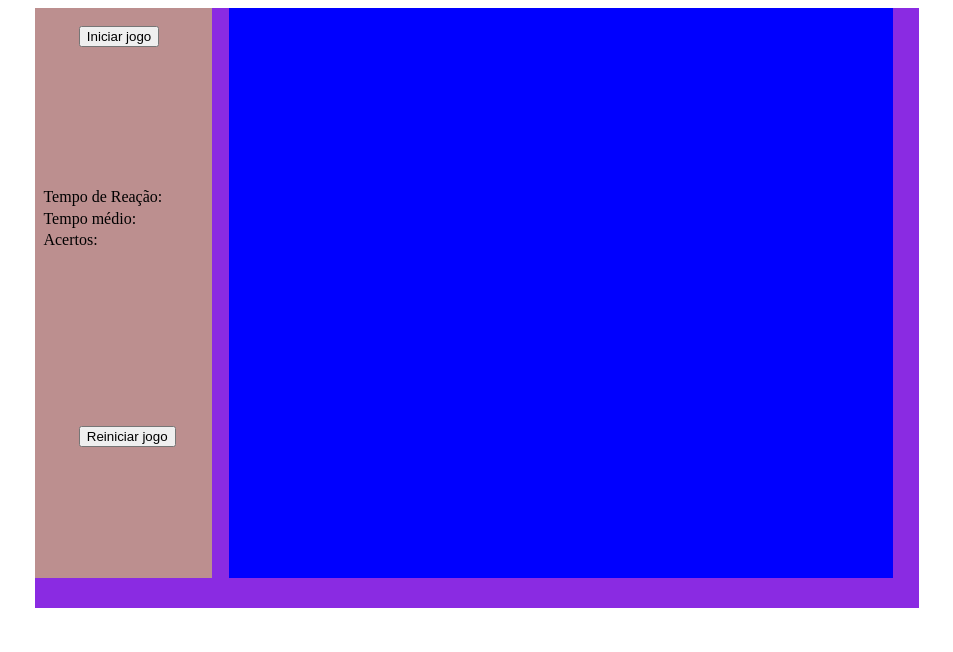
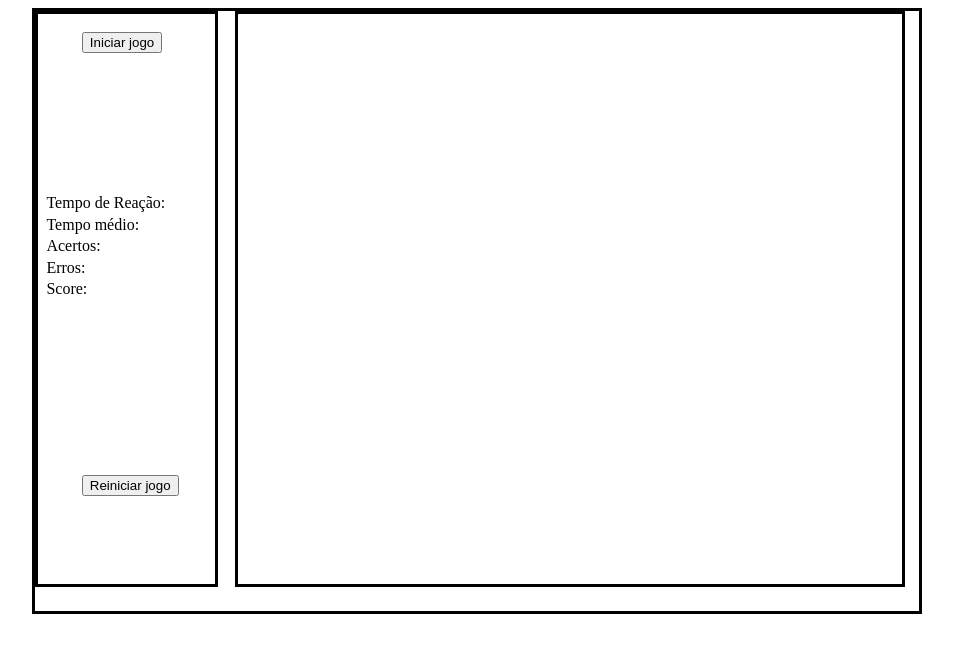
Before and after one commit to Lucas-Felipe/projeto-reacao-humana, an Angular app: page / in a window 1280 px wide. Shown: the top 652 px of the page, without its empty margins (163-1116 px from the left). Built offline with nearby package versions, Linux system fonts and the light colour scheme.

Commit message:
jogo funcionando. Faltando: resetar jogo, fazer jogo contar rounds e ter limite até 10 rounds, fazer jogo passar pro próximo round caso demore demais.

```diff
--- a/src/app/divmain/divmain.component.html
+++ b/src/app/divmain/divmain.component.html
@@ -16,6 +16,12 @@
       <div id="divacertos">
         <label id="acertos">Acertos: </label>
       </div>
+      <div id="diverros">
+        <label id="erros">Erros: </label>
+      </div>
+      <div id="divscore">
+        <label id="score">Score: </label>
+      </div>
     </div>
 
      <div id="divreiniciar">
--- a/src/app/divmain/divmain.component.scss
+++ b/src/app/divmain/divmain.component.scss
@@ -1,5 +1,8 @@
 #divmain{
-  background-color: blueviolet;
+  // background-color: blueviolet;
+  border-style: solid;
+  border-width: 1%;
+  border-color: black;
   width: 70%;
   height: 600px;
   margin: 0 auto;
@@ -38,7 +41,10 @@
 }
 
 #divmenu{
-  background-color: rosybrown;
+  // background-color:ivory;
+  border-style: solid;
+  border-width: 1%;
+  border-color: black;
   width: 20%;
   height: 95%;
   float: left;
@@ -46,7 +52,10 @@
 }
 
 #divjogo{
-  background-color: blue;
+  // background-color:cornsilk;
+  border-style: solid;
+  border-width: 1%;
+  border-color: black;
   width: 75%;
   height: 95%;
   margin-left: 2%;
@@ -70,6 +79,16 @@
 }
 
 #divacertos{
+  margin-bottom: 2%;
+  margin-left: 5%;
+}
+
+#diverros{
+  margin-bottom: 2%;
+  margin-left: 5%;
+}
+
+#divscore{
   margin-bottom: 100%;
   margin-left: 5%;
 }
--- a/src/app/divmain/divmain.component.ts
+++ b/src/app/divmain/divmain.component.ts
@@ -1,6 +1,5 @@
-import { createOfflineCompileUrlResolver } from '@angular/compiler';
+
 import { Component, HostListener, OnInit } from '@angular/core';
-import {ViewChild, ElementRef} from '@angular/core';
 @Component({
   selector: 'app-divmain',
   templateUrl: './divmain.component.html',
@@ -13,17 +12,21 @@ export class DivmainComponent implements OnInit {
   tempofinal?:number;
   acertos?:number;
   tempototal?:number;
+  erros?:number;
+  score?:number;
 
   @HostListener('document:keydown', ['$event'])
   handleKeyboardEvent(event: KeyboardEvent): void {
+    this.tempofinal=Date.now();
     this.tecla=event.keyCode;
-    if (this.tecla==this.aux) {
+
+    if (this.tecla==this.aux){
       this.acertos=this.acertos!+1;
-      this.tempofinal=Date.now();
-      this.AtualizaTempo();
-    }else
-      this.RecarregaBola();
-
+    }else{
+      this.erros=this.erros!+1;
+    }
+    this.imprimeTempo();
+    this.Desenhabola();
   }
 
   constructor() { }
@@ -35,6 +38,8 @@ export class DivmainComponent implements OnInit {
     this.tecla=0;
     this.tempoinicial=0;
     this.tempofinal=0;
+    this.erros=0;
+    this.score=0;
   }
 
   Desenhabola(){
@@ -46,9 +51,8 @@ export class DivmainComponent implements OnInit {
 
       circulo.setAttribute("id", "circulo"+this.aux);
       circulo.setAttribute("class","circuloamarelo");
-      circulo.style.left = `${x}px`;
-      circulo.style.top = `${y}px`;
-      circulo.style.margin = "100px";
+      circulo.style.marginLeft = `${x}px`;
+      circulo.style.marginTop = `${y}px`;
       circulo.style.backgroundColor = "yellow";
       circulo.style.width = "60px";
       circulo.style.height= "60px";
@@ -57,11 +61,10 @@ export class DivmainComponent implements OnInit {
     }else if(this.aux==1){
 
       circulo.setAttribute("id", "circulo"+this.aux);
-      circulo.setAttribute("class","circulolaranja");
-      circulo.style.left = `${x}px`;
-      circulo.style.top = `${y}px`;
-      circulo.style.margin = "100px";
-      circulo.style.backgroundColor = "orange";
+      circulo.setAttribute("class","circuloazul");
+      circulo.style.marginLeft = `${x}px`;
+      circulo.style.marginTop = `${y}px`;
+      circulo.style.backgroundColor = "blue";
       circulo.style.width = "60px";
       circulo.style.height= "60px";
       circulo.style.borderRadius= "30px";
@@ -70,9 +73,8 @@ export class DivmainComponent implements OnInit {
 
       circulo.setAttribute("id", "circulo"+this.aux);
       circulo.setAttribute("class","circuloverde");
-      circulo.style.left = `${x}px`;
-      circulo.style.top = `${y}px`;
-      circulo.style.margin = "100px";
+      circulo.style.marginLeft = `${x}px`;
+      circulo.style.marginTop = `${y}px`;
       circulo.style.backgroundColor = "green";
       circulo.style.width = "60px";
       circulo.style.height= "60px";
@@ -82,9 +84,8 @@ export class DivmainComponent implements OnInit {
 
       circulo.setAttribute("id", "circulo"+this.aux);
       circulo.setAttribute("class","circulovermelho");
-      circulo.style.left = `${x}px`;
-      circulo.style.top = `${y}px`;
-      circulo.style.margin = "100px";
+      circulo.style.marginLeft = `${x}px`;
+      circulo.style.marginTop = `${y}px`;
       circulo.style.backgroundColor = "red";
       circulo.style.width = "60px";
       circulo.style.height= "60px";
@@ -93,31 +94,38 @@ export class DivmainComponent implements OnInit {
     }
 
     const documento = document.getElementById("divjogo");
-    documento?.appendChild(circulo);
-    document.getElementById("divjogo")?.appendChild(circulo);
+    if (this.acertos!=0 || this.erros!=0) {
+      documento?.replaceChild(circulo, documento.children[0]);
+    }else{
+      documento?.appendChild(circulo);
+    }
 
     this.tempoinicial=Date.now();
 
   }
 
   inicioDeJogo(){
-
     this.Desenhabola();
   }
 
-  imprimeTempo(tempo:any){
-    this.tempototal=this.tempototal+tempo;
-    document.getElementById("temporeacao")!.innerHTML="Tempo de Reação: "+tempo;
-    document.getElementById("tempomedio")!.innerHTML="Tempo médio: "+((this.tempototal!/this.acertos!)as unknown)as string;
+  imprimeTempo():void{
+    const tempoDeReacao=(this.tempofinal!-this.tempoinicial!)/1000;
+    document.getElementById("temporeacao")!.innerHTML="Tempo de Reação: "+tempoDeReacao;
+    this.tempototal=this.tempototal!+tempoDeReacao;
+    this.acertos!=0 ?
+      document.getElementById("tempomedio")!.innerHTML="Tempo médio: "+((this.tempototal!/this.acertos!)as unknown)as string :
+      document.getElementById("tempomedio")!.innerHTML="Tempo médio: "+ 0;
+    document.getElementById("acertos")!.innerHTML="Acertos: "+(this.acertos! as unknown)as string;
+    document.getElementById("erros")!.innerHTML="Erros: "+(this.erros! as unknown)as string;
+    document.getElementById("score")!.innerHTML="Score: "+((this.acertos!-this.erros!)as unknown)as string;
   }
 
-  AtualizaTempo(){
-    var tempo=(this.tempofinal!-this.tempoinicial!)/1000;
-    document.getElementById("acertos")!.innerHTML="Acertos: "+(this.acertos! as unknown)as string;
-    this.imprimeTempo(tempo);
-  }
+  // AtualizaTempo(){
 
-  RecarregaBola(){
-    document.location.reload();
-  }
+  //   this.imprimeTempo(tempo);
+  // }
+
+  // RecarregaBola(){
+  //   document.location.reload();
+  // }
 }
```
